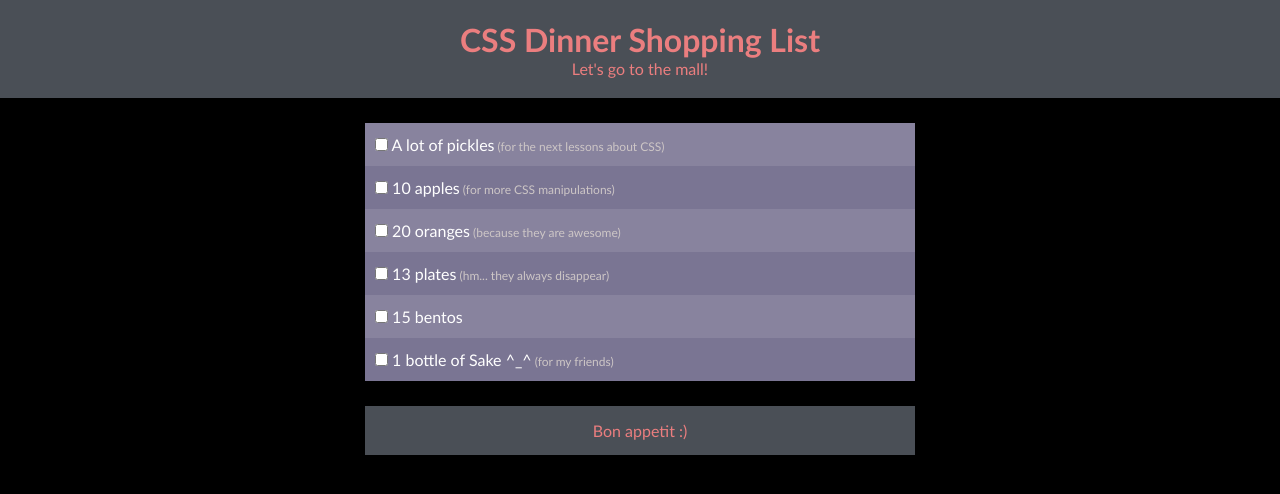
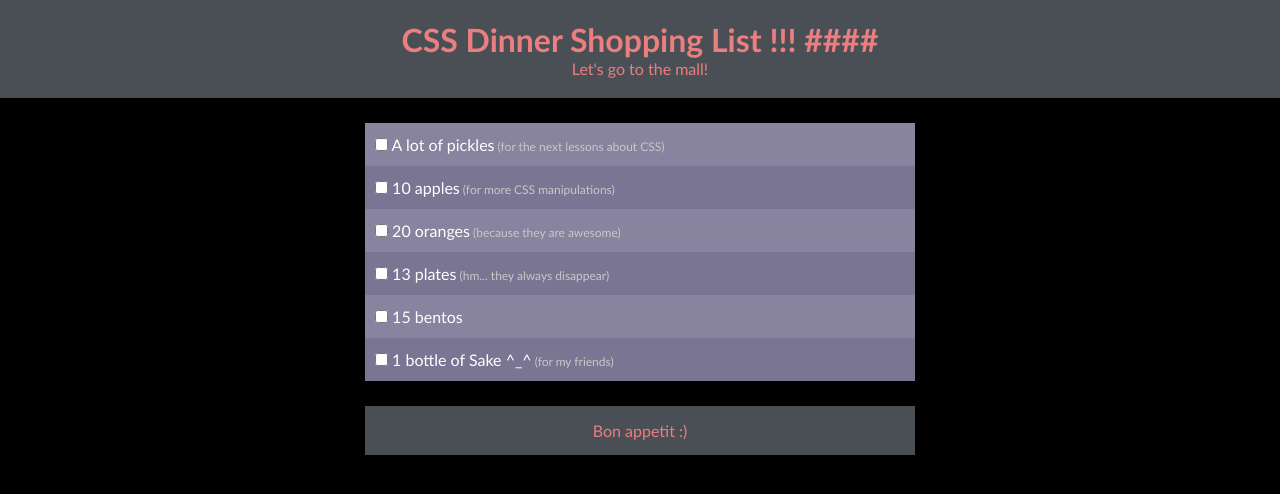
Before and after one commit to yavormakc/home-task-02, a plain HTML site: page index.html in a window 1280 px wide. Drawn offline with Linux system fonts and the light colour scheme.

Commit message:
change header text

```diff
--- a/index.html
+++ b/index.html
@@ -8,7 +8,7 @@
 	</head>
 	<body>
 		<header>
-			<h1>CSS Dinner Shopping List</h1>
+			<h1>CSS Dinner Shopping List !!! ####</h1>
 			<p>Let's go to the mall!</p>
 		</header>
 		<main>
```
